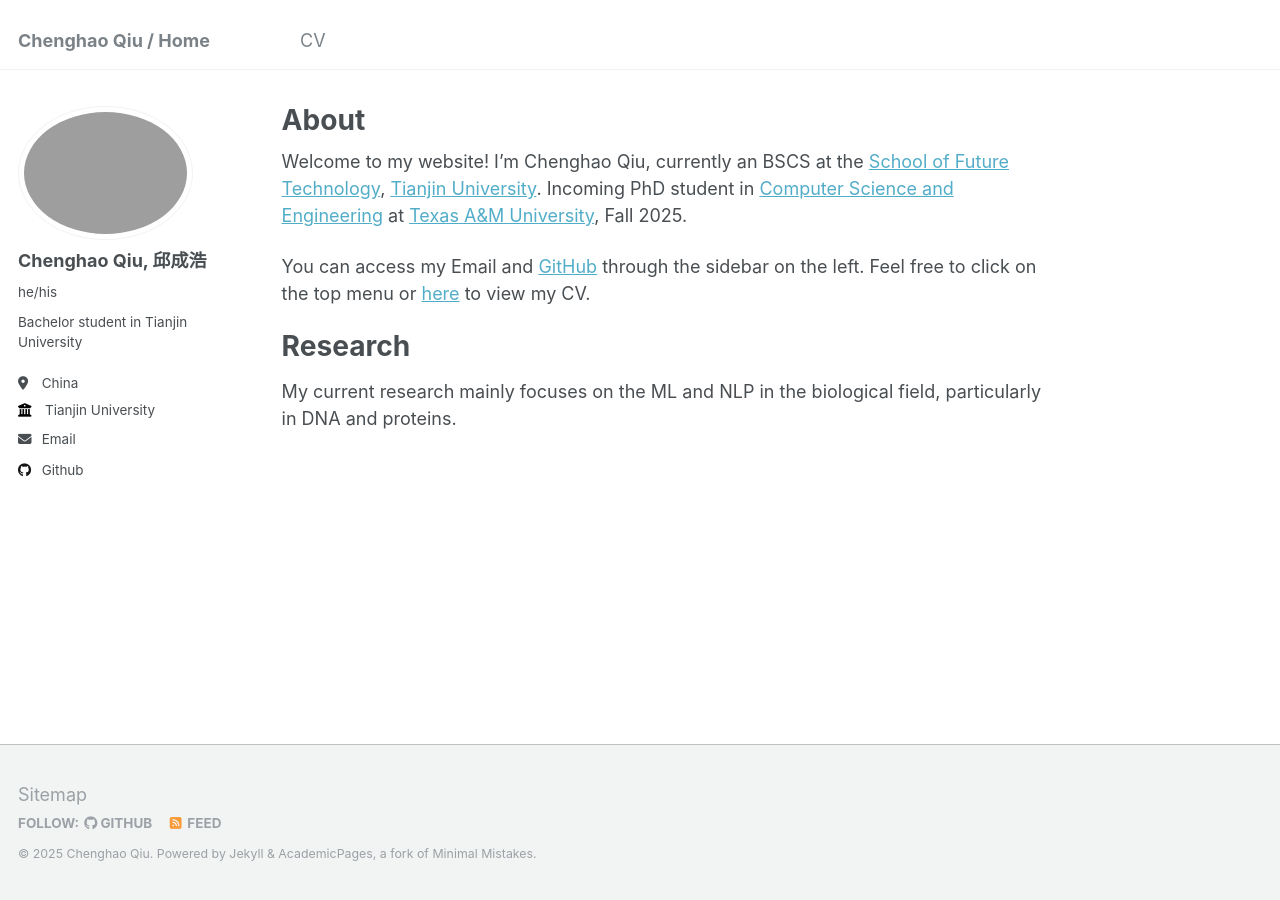
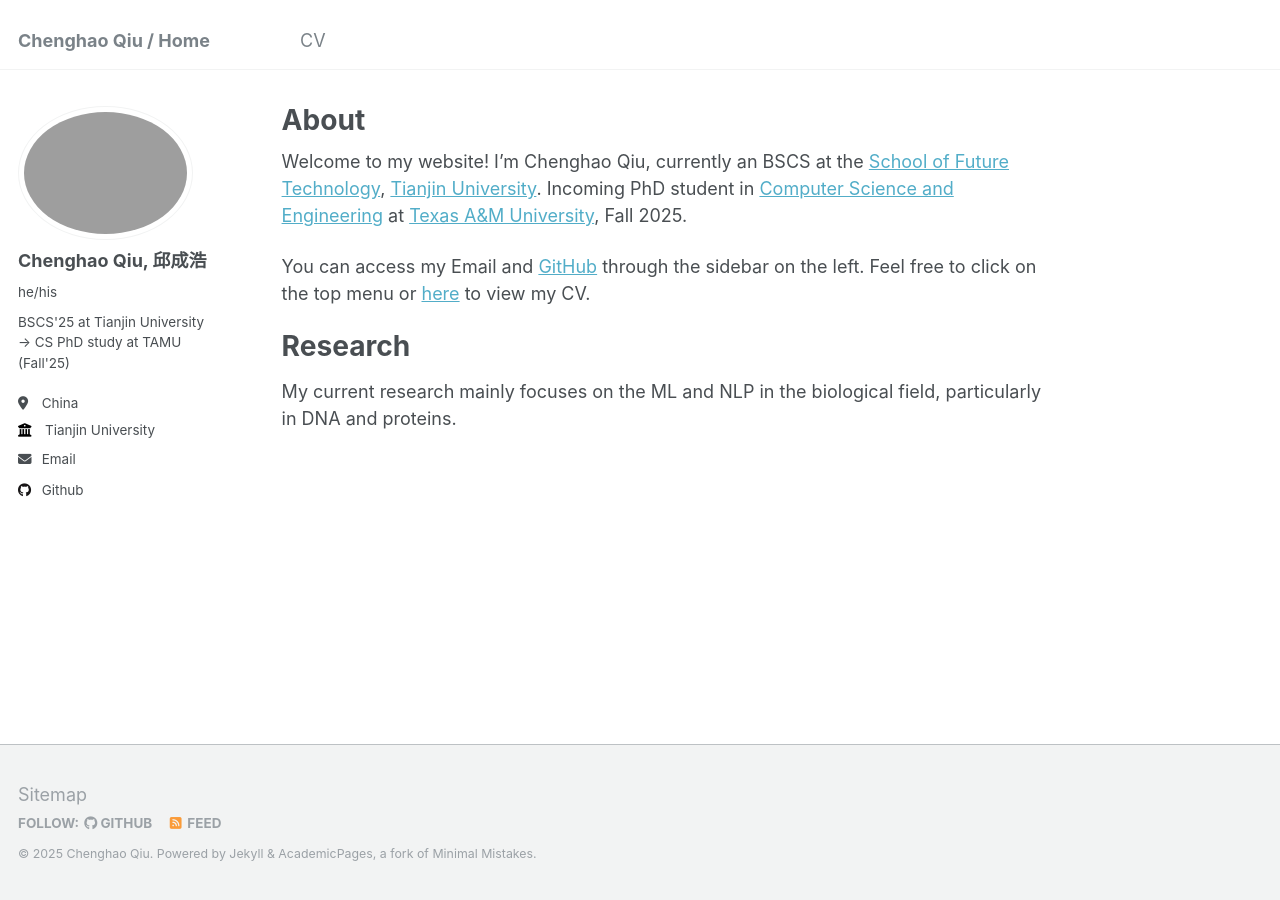
Before and after one commit to Chenghao-Qiu/Chenghao-Qiu.github.io, a Jekyll site: the page built from _pages/about.md, in a window 1280 px wide. Built offline with Jekyll 4.4.1, drawn with Linux system fonts in a browser that asks for light colours.

Commit message:
update bio

```diff
--- a/_config.yml
+++ b/_config.yml
@@ -24,7 +24,7 @@ author:
   avatar           : "profile.png"
   name             : "Chenghao Qiu, 邱成浩"
   pronouns         : "he/his"
-  bio              : "Bachelor student in Tianjin University"
+  bio              : "BSCS'25 at Tianjin University -> CS PhD study at TAMU (Fall'25)"
   location         : "China"
   employer         : "Tianjin University"
   uri              : # URL
```
